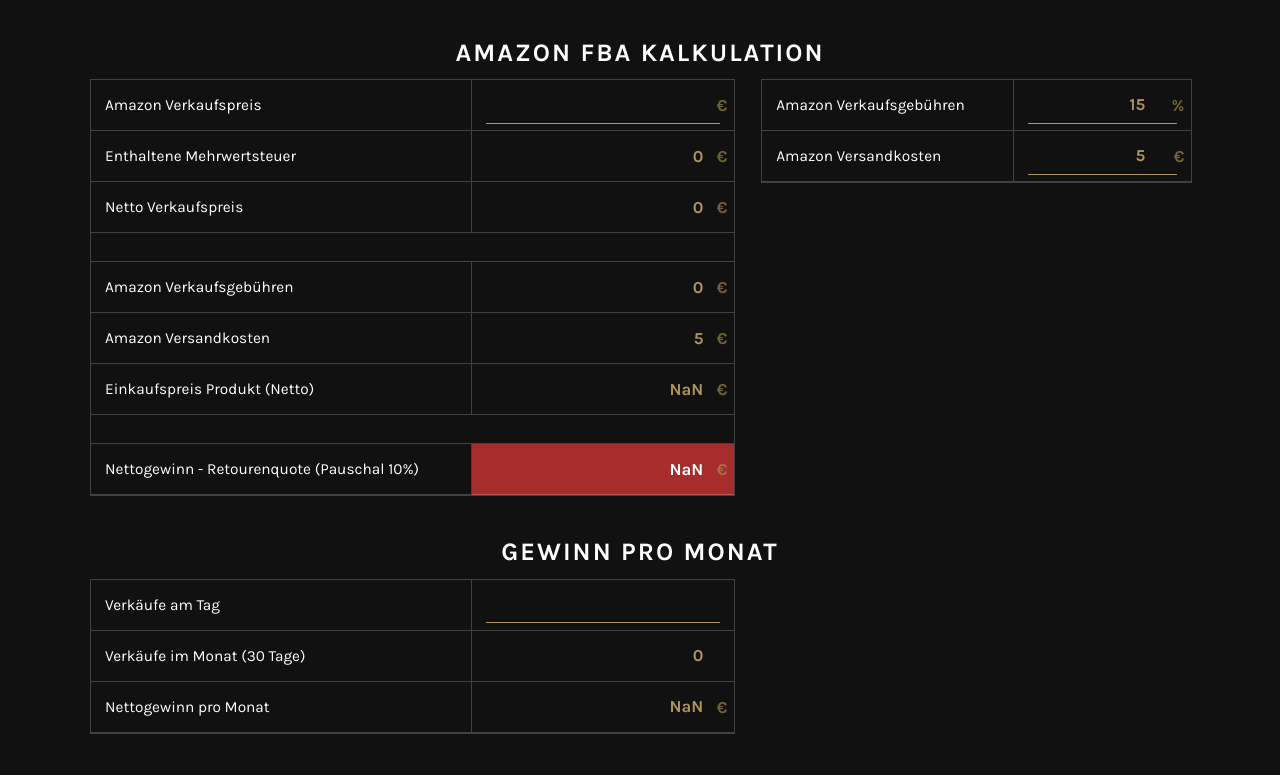
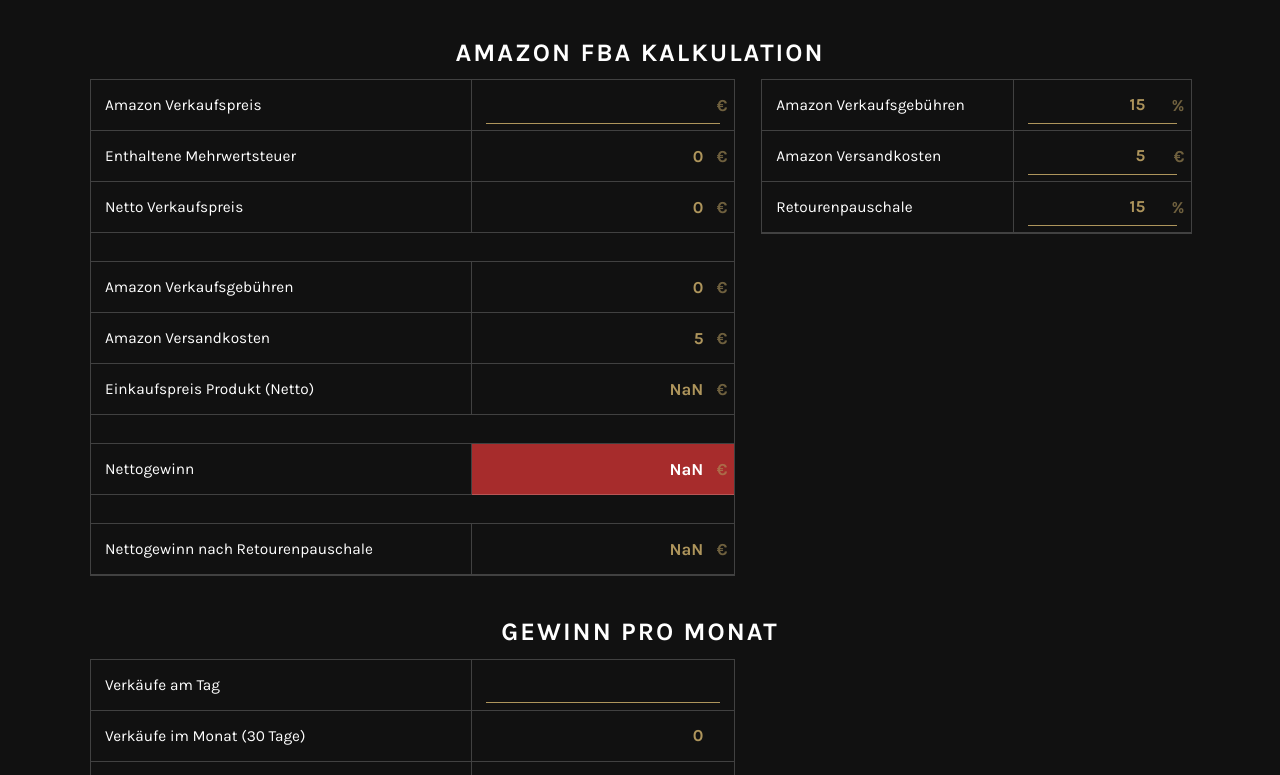
Before and after one commit to wasymshykh/eu-amazon-import-calculator, a plain HTML site: page index.html in a window 1280 px wide. Shown: the part 582-1357 px from the top of the page. Drawn offline with Linux system fonts and the light colour scheme.

Commit message:
change in calculation

```diff
--- a/dist/calculations.dev.js
+++ b/dist/calculations.dev.js
@@ -46,6 +46,8 @@ var i_verk = _s("#verk");
 var i_verkauf = _s("#verkauf");
 
 var i_versand = _s("#versand");
+
+var i_touren = _s("#touren");
 /* Selecting Text - for amazon */
 
 
@@ -60,6 +62,8 @@ var t_kosten = _s("#kosten");
 var t_spreis = _s("#spreis");
 
 var t_retour = _s("#retour");
+
+var t_nachretour = _s("#nachretour");
 /* Selecting Inputs - for gewinn */
 
 
@@ -146,14 +150,19 @@ var _update_warenimport = function _update_warenimport() {
 
   t_kosten.textContent = _ro(value_iversand);
   t_spreis.textContent = _ro(value_teinheitr);
-  var value_retour = (value_tnetto - value_gebuhren - _c(i_versand.value) - value_teinheitr) * 0.9;
+  var value_retour = value_tnetto - value_gebuhren - _c(i_versand.value) - value_teinheitr;
   t_retour.textContent = _ro(value_retour);
+
+  var value_itouren = _c(i_touren.value);
+
+  var value_tnachretour = value_retour - value_retour * value_itouren / 100;
+  t_nachretour.textContent = _ro(value_tnachretour);
 
   var value_iamtag = _c(i_amtag.value);
 
   var value_immonat = value_iamtag * 30;
   t_immonat.textContent = _ro(value_immonat);
-  var value_promonat = value_iamtag * value_retour * 30;
+  var value_promonat = value_iamtag * value_tnachretour * 30;
   t_promonat.textContent = _ro(value_promonat);
   t_promonat2.textContent = _ro(value_promonat);
 
--- a/index.html
+++ b/index.html
@@ -209,10 +209,20 @@
 
                     <div class="page-main-row p-m-r-space-top">
                         <div class="page-main-column">
-                            <span class="normal-label">Nettogewinn - Retourenquote (Pauschal 10%)</span>
+                            <span class="normal-label">Nettogewinn</span>
                         </div>
                         <div class="page-main-column">
                             <span class="normal-value" id="retour">0</span>
+                            <span class="currency-sign">€</span>
+                        </div>
+                    </div>
+
+                    <div class="page-main-row p-m-r-space-top">
+                        <div class="page-main-column">
+                            <span class="normal-label">Nettogewinn nach Retourenpauschale</span>
+                        </div>
+                        <div class="page-main-column">
+                            <span class="normal-value" id="nachretour">0</span>
                             <span class="currency-sign">€</span>
                         </div>
                     </div>
@@ -239,6 +249,15 @@
                         <div class="page-main-column">
                             <input type="number" id="versand" value="5" min="0" step="any" onkeyup="_get_updated(event)">
                             <label for="versand" class="currency-sign">€</label>
+                        </div>
+                    </div>
+                    <div class="page-main-row">
+                        <div class="page-main-column">
+                            <label class="label" for="touren">Retourenpauschale</label>
+                        </div>
+                        <div class="page-main-column">
+                            <input type="number" id="touren" value="15" min="0" step="any" onkeyup="_get_updated(event)">
+                            <label for="touren" class="currency-sign">%</label>
                         </div>
                     </div>
                 </div>
```
Also changed, not shown: calculations.js (+7 -2 lines).
